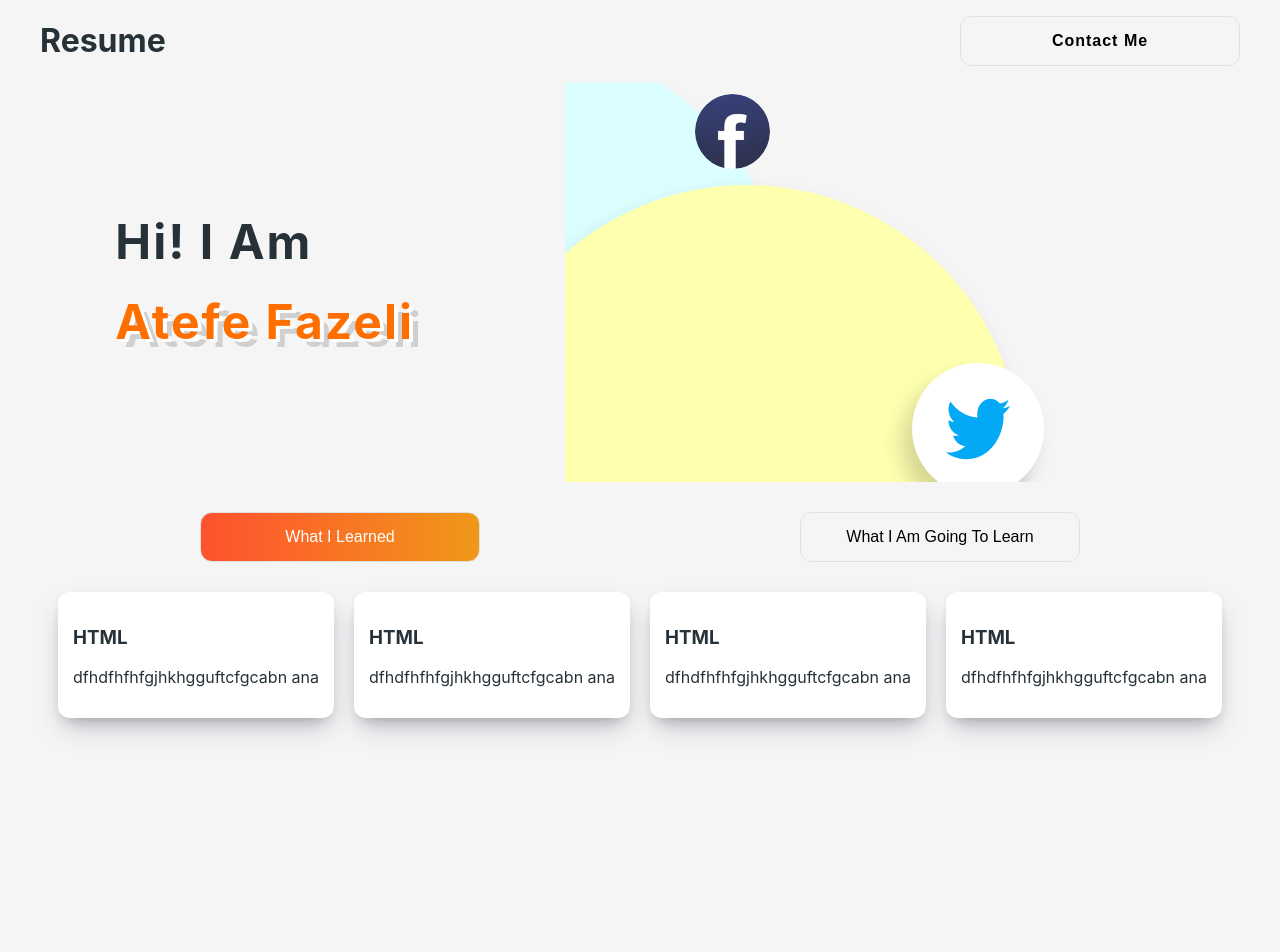
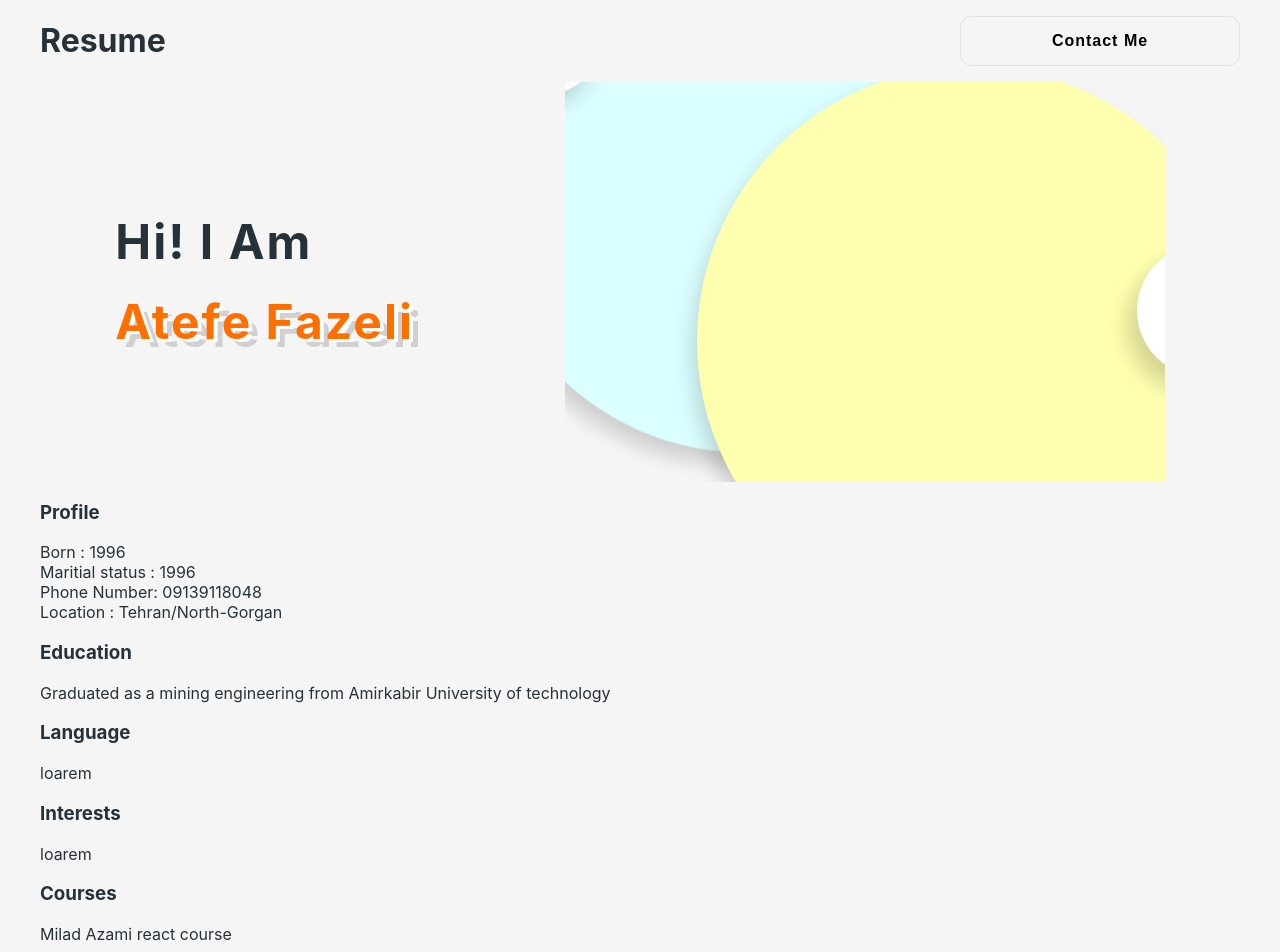
Before and after one commit to atefe-fazeli/resume-2022, a React (Create React App) app: page / in a window 1280 px wide. Shown: the top 952 px of the page. Before the commit the page ends 800 px from the top, so only its background shows below. Built offline with nearby package versions, Linux system fonts and the light colour scheme.

Commit message:
info component created

```diff
--- a/src/App.js
+++ b/src/App.js
@@ -1,11 +1,13 @@
 import Landing from './components/Landing';
 import Navbar from './components/Navbar';
 import Buttons from './components/Buttons';
+import Info from './components/Info';
 function App() {
   return (
     <div >
       <Navbar />
       <Landing />
+      <Info />
       <Buttons />
 
     </div>
--- /dev/null
+++ b/src/components/Info.js
@@ -0,0 +1,35 @@
+import React from 'react';
+
+const Info = () => {
+    return (
+        <div>
+            <div>
+                <h3>Profile</h3>
+                <p>Born : 1996 <br />
+                   Maritial status : 1996 <br />
+                   Phone Number: 09139118048 <br />
+                   Location : Tehran/North-Gorgan <br />
+                </p>
+            </div>
+            <div>
+                <h3>Education</h3>
+                <p>Graduated as a mining engineering from Amirkabir University of technology</p>
+            </div>
+            <div>
+                <h3>Language</h3>
+                <p>loarem</p>
+            </div>
+            <div>
+                <h3>Interests</h3>
+                <p>loarem</p>
+            </div>
+            <div>
+                <h3>Courses</h3>
+                <p>Milad Azami react course</p>
+            </div>
+
+        </div>
+    );
+};
+
+export default Info;
```
Also changed, not shown: src/components/Info.module.css (added).
